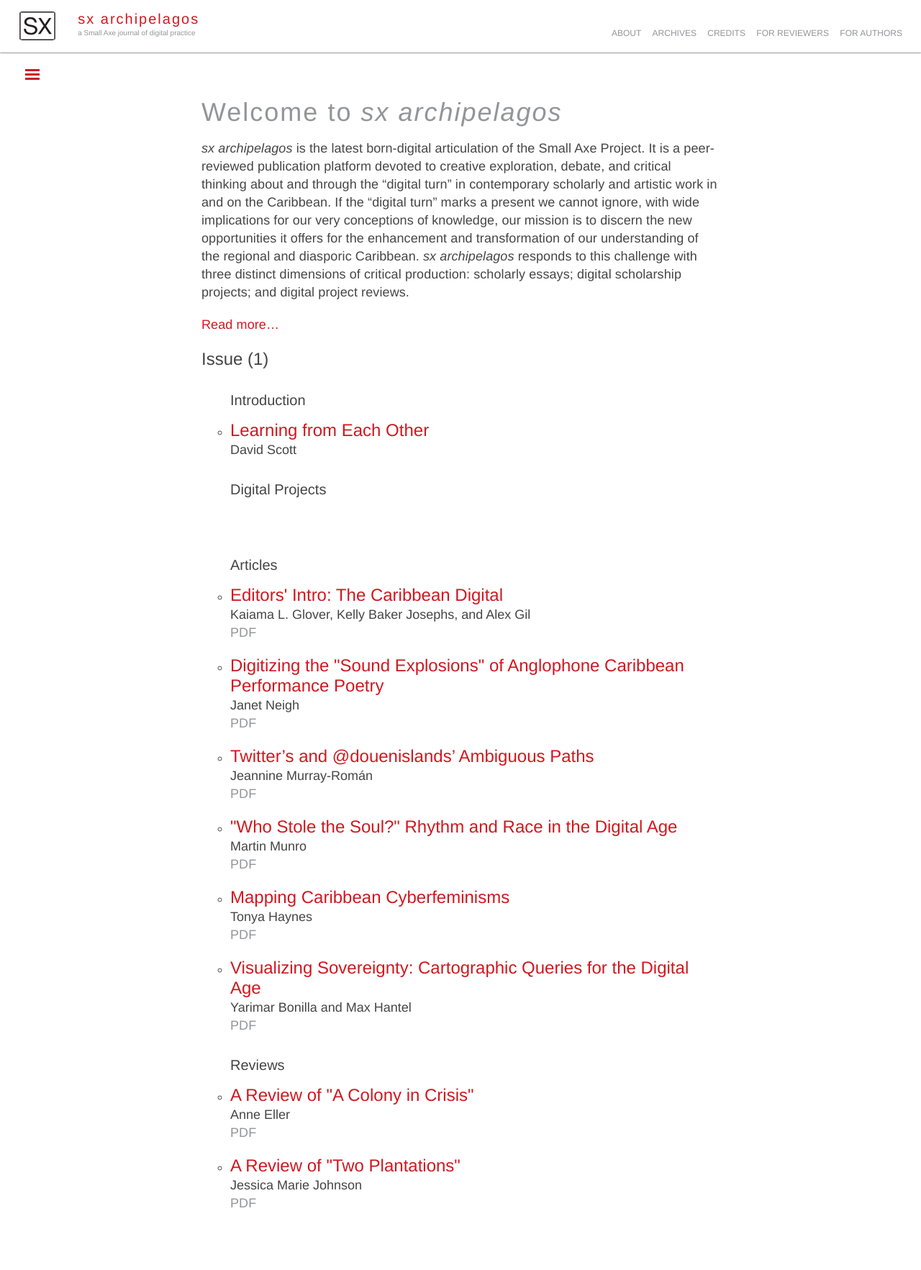
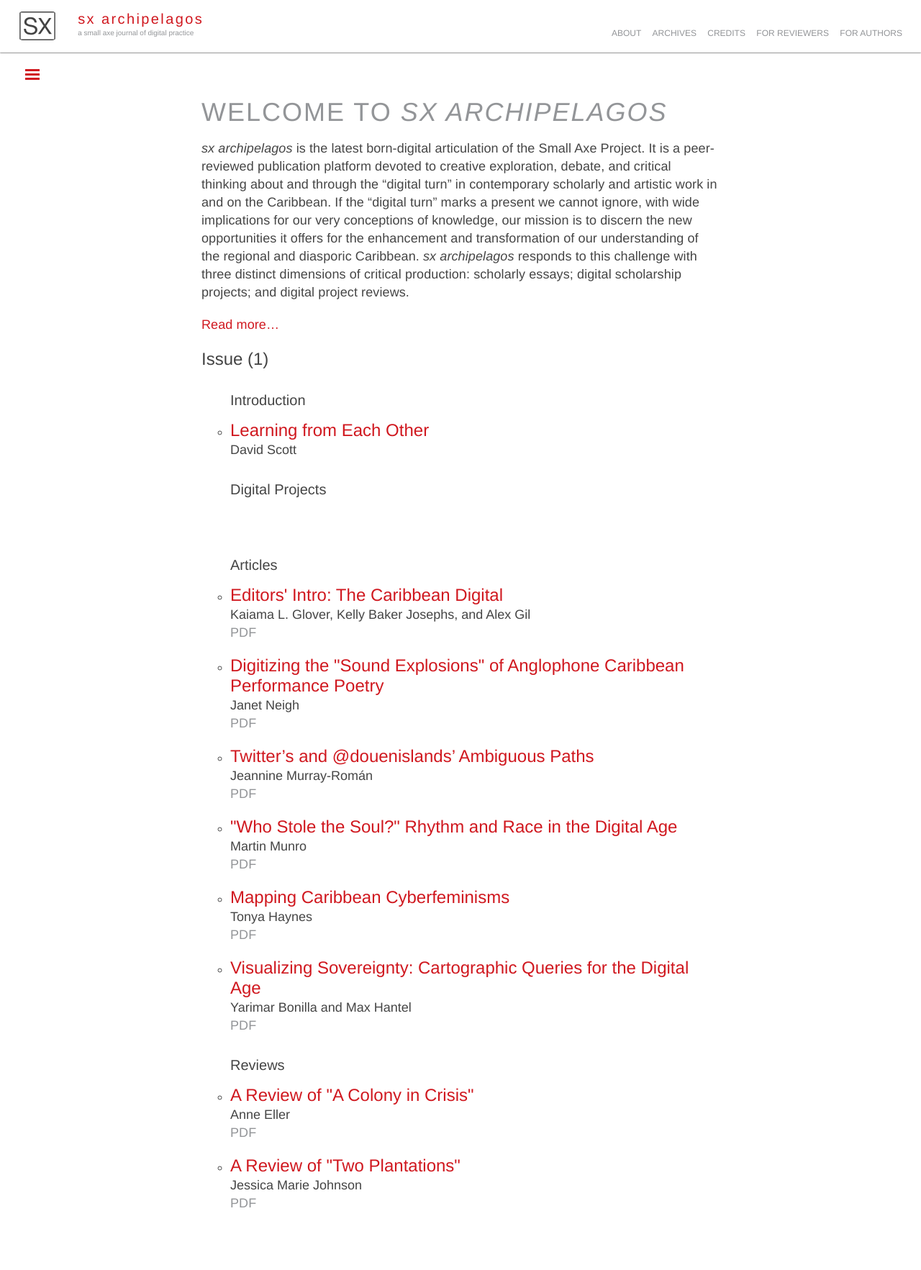
Before and after one commit to archipelagosjournal/archipelagos, a Jekyll site: the page built from index.html, in a window 1280 px wide. Shown: the whole page at 72% size. Built offline with Jekyll 4.4.1, drawn with Linux system fonts in a browser that asks for light colours.

```diff
--- a/_layouts/default.html
+++ b/_layouts/default.html
@@ -16,7 +16,7 @@
         <a id="logo" href="http://smallaxe.net"><img src="{{ site.baseurl }}/public/logo.svg" height="40px" width="52px"/></a>
         <div id="journal">
         <span id="journal-title"><a href="{{site.baseurl}}/index.html">sx archipelagos</a></span><br>
-        <span id="tagline">a Small Axe journal of digital practice</span>
+        <span id="tagline">a small axe journal of digital practice</span>
         </div>
 
         <ul id="main-nav">
--- a/public/css/main.css
+++ b/public/css/main.css
@@ -161,6 +161,7 @@
   margin-top: 0;
   font-weight: 100;
   letter-spacing: .1rem;
+  text-transform: uppercase;
 }
 
 h1.post-title {
@@ -422,7 +423,7 @@
 span#journal-title {
   font-weight: 100;
   font-size: 1rem;
-  letter-spacing: 0.1rem;
+  letter-spacing: 0.12rem;
 }
 
 span#tagline {
@@ -460,11 +461,19 @@
 }
 
 span#main-nav-small {
-    display: none;
-    float: right;
-    margin: 0px 12px;
-    color: #939598;
+  display: none;
+  float: right;
+  margin-left: 20px;
+  margin-top: 18px;
+  margin-right: 20px;
+  padding: 0;
+  font-weight: 300;
+  text-transform: uppercase;
   }
+
+span#main-nav-small a {
+  color: #939598;
+}
 
 @media (max-width: 48em) {
   .masthead-title {
@@ -573,6 +582,7 @@
   display: block;
   padding: .5rem 1rem;
   border-top: 1px solid rgba(255,255,255,.1);
+  font-weight: 100;
 }
 
 a.sidebar-nav-item-toc {
```
Also changed, not shown: public/logo.svg.
